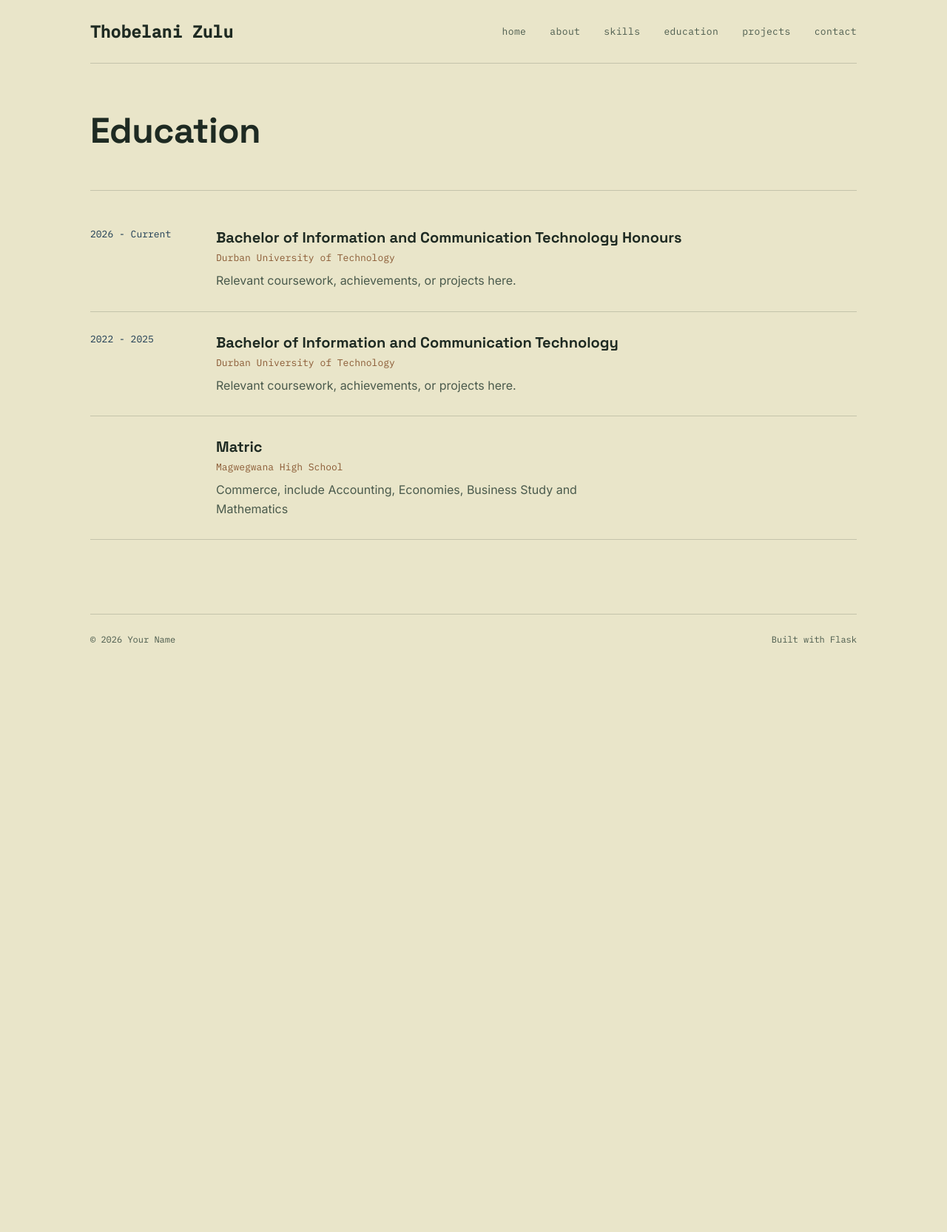
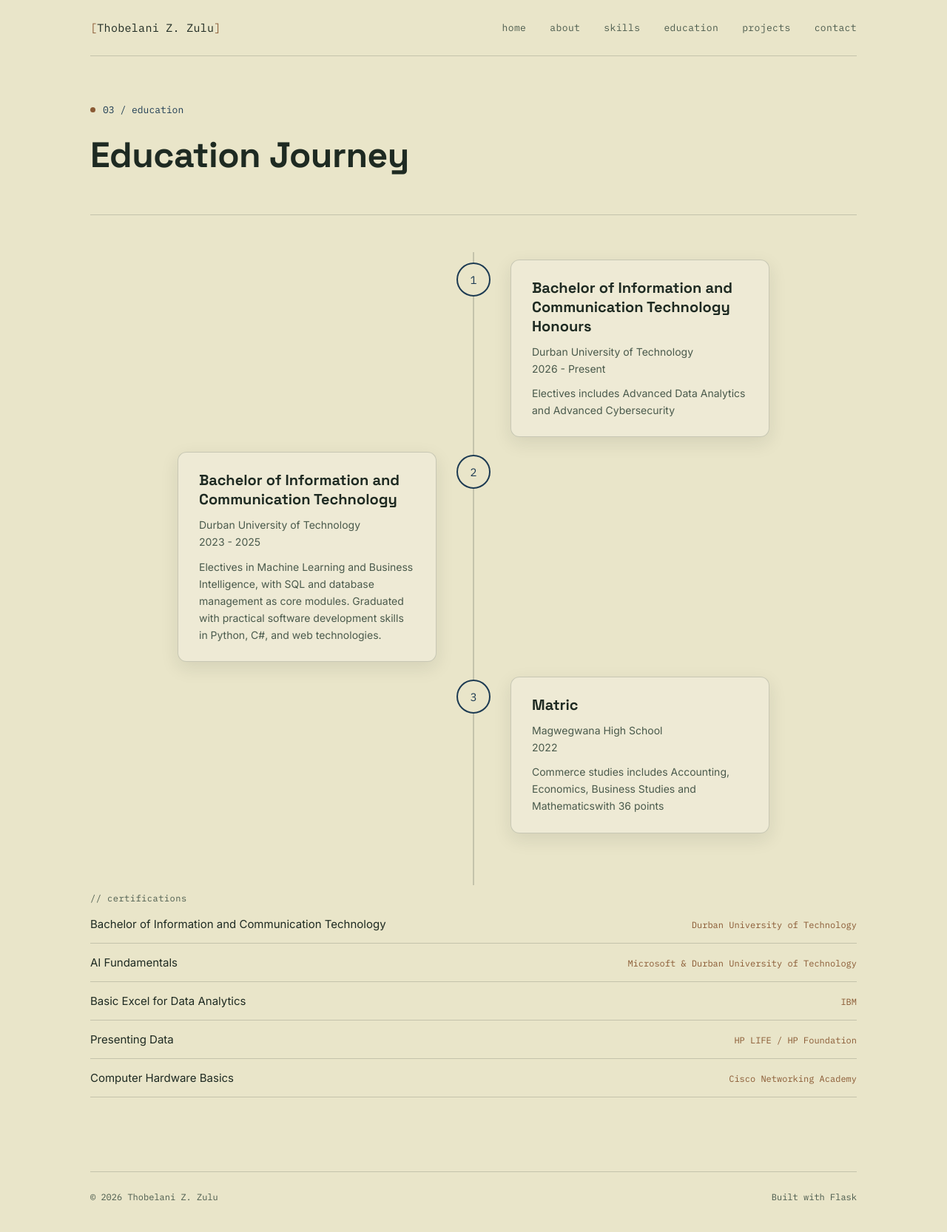
Before and after one commit to Thobelani0107/ThobelaniPortfolio, a Flask app: page /education in a window 1280 px wide. Shown: the whole page at 74% size. Before the commit the page ends 870 px from the top, so only its background shows below. Run offline with Flask 3, Linux system fonts and the light colour scheme.

Commit message:
modified version

```diff
--- a/main.py
+++ b/main.py
@@ -3,67 +3,140 @@ from flask import Flask, render_template
 
 app = Flask(__name__)
 
-PHOTO_FILENAME = "profile.jpg"
+PHOTO_FILENAME = "profile.jpg"  # rename your photo to this and drop it in static/images/
 
-
-PROJECTS = [
-    {
-        "title": "Project One",
-        "description": "Short description of what this project does and why you built it.",
-        "tech": ["Python", "Flask"],
-        "link": "https://github.com/yourusername/project-one",
-        "image": "project-one.png",
+PROFILE = {
+    "name": "Thobelani Z. Zulu",
+    "role": "ICT Graduate",
+    "tagline": "Turning data into decisions, one model at a time.",
+    "location": "Durban, South Africa",
+    "status": "Open to graduate opportunities",
+    "bio": (
+        "Bachelor's graduate in Information Technology with a proactive, curious "
+        "approach to learning and a strong record of translating problems into "
+        "practical, data-driven solutions — including a team-led research project "
+        "that built a real-time taxi demand prediction model to optimize pricing "
+        "decisions. Comfortable working across cross-functional teams, with "
+        "hands-on experience spanning software development, databases, "
+        "automation, and analytics. Motivated by technology's role in building "
+        "smarter, more sustainable systems."
+    ),
+    "core_stack": ["Python", "Flask", "SQL", "Machine Learning", "MySQL", "REST APIs"],
+    "skills": {
+        "Languages": ["Python", "C#", "SQL", "HTML", "CSS"],
+        "Frameworks & Libraries": ["Flask", "Tkinter", "smtplib", "Requests", "BeautifulSoup"],
+        "Data & ML": ["Machine Learning", "Business Intelligence", "Big Data Fundamentals", "Data Modelling", "Predictive Analytics"],
+        "Databases": ["MySQL", "SQL (relational design & querying)"],
+        "APIs & Integrations": ["REST APIs", "Sheety API", "Google Sheets API", "Web Scraping"],
+        "Concepts": ["Object-Oriented Programming", "Full-Stack Web Development", "Agile Teamwork", "Research & Presentation"],
     },
-    {
-        "title": "Project Two",
-        "description": "Short description of what this project does and why you built it.",
-        "tech": ["SQL", "JavaScript"],
-        "link": "https://github.com/yourusername/project-two",
-        "image": "project-two.png",
+    "soft_skills": [
+        "Analytical & Problem-Solving",
+        "Proactive & Eager to Learn",
+        "Collaboration & Teamwork",
+        "Adaptability",
+    ],
+    "socials": {
+        "github": "https://github.com/Thobelani0107",
+        "linkedin": "https://linkedin.com/in/thobelani-zulu-983210326",
+        "email": "mailto:ziyanda1507@gmail.com",
     },
-]
+}
 
 EDUCATION = [
     {
         "school": "Durban University of Technology",
         "qualification": "Bachelor of Information and Communication Technology Honours",
-        "years": "2026 - Current",
-        "details": "Relevant coursework, achievements, or projects here.",
-    },
-    {
+        "years": "2026 - Present",
+        "details": (
+            "Electives includes Advanced Data Analytics and Advanced Cybersecurity "
+        ),
+    },{
         "school": "Durban University of Technology",
         "qualification": "Bachelor of Information and Communication Technology",
-        "years": "2022 - 2025",
-        "details": "Relevant coursework, achievements, or projects here.",
-    },
-    {
+        "years": "2023 - 2025",
+        "details": (
+            "Electives in Machine Learning and Business Intelligence, with SQL "
+            "and database management as core modules. Graduated with practical "
+            "software development skills in Python, C#, and web technologies."
+        ),
+    },{
         "school": "Magwegwana High School",
         "qualification": "Matric",
-        "year": "2022",
-        "details": "Commerce, include Accounting, Economies, Business Study and Mathematics",
+        "years": "2022",
+        "details": (
+            "Commerce studies includes Accounting, Economics, Business Studies and Mathematics"
+            "with 36 points"
+        ),
     },
 ]
 
-PROFILE = {
-    "name": "Your Name",
-    "role": "ICT Graduate",
-    "tagline": "Building reliable systems, one commit at a time.",
-    "location": "Johannesburg, South Africa",
-    "status": "Available for opportunities",
-    "bio": (
-        "I'm a recent ICT graduate interested in software development, "
-        "networks, and problem-solving with code. I like turning "
-        "requirements into working systems, and I'm always learning "
-        "something new."
-    ),
-    "skills": ["Python", "Flask", "SQL", "Networking", "Git", "Linux"],
-    "soft_skills": ["Communication", "Teamwork", "Problem-Solving", "Adaptability", "Time Management"],
-    "socials": {
-        "github": "https://github.com/yourusername",
-        "linkedin": "https://linkedin.com/in/yourusername",
-        "email": "mailto:you@example.com",
+CERTIFICATIONS = [
+    {"name": "Bachelor of Information and Communication Technology", "issuer": "Durban University of Technology"},
+    {"name": "AI Fundamentals", "issuer": "Microsoft & Durban University of Technology"},
+    {"name": "Basic Excel for Data Analytics", "issuer": "IBM"},
+    {"name": "Presenting Data", "issuer": "HP LIFE / HP Foundation"},
+    {"name": "Computer Hardware Basics", "issuer": "Cisco Networking Academy"},
+]
+
+PROJECTS = [
+    {
+        "title": "Real-Time Taxi Demand Prediction",
+        "description": (
+            "Led a team research project to design and build a predictive model "
+            "identifying high-demand taxi zones in real time, applying machine "
+            "learning to historical and live data to support dynamic pricing "
+            "decisions. Responsible for model architecture, team coordination, "
+            "and presenting findings."
+        ),
+        "tech": ["Python", "Machine Learning", "Data Modelling"],
+        "link": "https://github.com/Thobelani0107",
+        "image": "project-taxi-demand.png",
     },
-}
+    {
+        "title": "DUT Lost & Found Web Platform",
+        "description": (
+            "Designed and developed a full-stack lost and found portal for "
+            "Durban University of Technology, building RESTful routes with "
+            "Flask for item submission, search, and retrieval."
+        ),
+        "tech": ["Python", "Flask", "HTML/CSS"],
+        "link": "https://github.com/Thobelani0107",
+        "image": "project-lost-and-found.png",
+    },
+    {
+        "title": "School Library Management System",
+        "description": (
+            "Collaborated with a team to build a library management website "
+            "handling book records, loans, and user accounts. Responsible for "
+            "database design and back-end integration."
+        ),
+        "tech": ["C#", "MySQL"],
+        "link": "https://github.com/Thobelani0107",
+        "image": "project-library-system.png",
+    },
+    {
+        "title": "Automated Birthday Email System",
+        "description": (
+            "Built an automation script that reads a contacts list and sends "
+            "personalized birthday emails automatically, integrating smtplib "
+            "for delivery and the Sheety API to read/write Google Sheets."
+        ),
+        "tech": ["Python", "smtplib", "Sheety API"],
+        "link": "https://github.com/Thobelani0107",
+        "image": "project-birthday-email.png",
+    },
+    {
+        "title": "Pomodoro Timer",
+        "description": (
+            "Developed a desktop productivity timer with a Tkinter GUI, "
+            "supporting configurable work and break intervals."
+        ),
+        "tech": ["Python", "Tkinter"],
+        "link": "https://github.com/Thobelani0107",
+        "image": "project-pomodoro.png",
+    },
+]
 
 
 def get_context(**extra):
@@ -95,7 +168,10 @@ def skills():
 
 @app.route("/education")
 def education():
-    return render_template("education.html", **get_context(education=EDUCATION))
+    return render_template(
+        "education.html",
+        **get_context(education=EDUCATION, certifications=CERTIFICATIONS)
+    )
 
 
 @app.route("/projects")
--- a/static/css/style.css
+++ b/static/css/style.css
@@ -434,69 +457,129 @@ footer {
   color: var(--copper);
 }
 
-/* ---------- Soft skills variant ---------- */
+/* ---------- Education timeline ---------- */
 
-.skills-section + .skills-section {
-  padding-top: 0;
-  border-top: none;
+.edu-timeline {
+  position: relative;
+  max-width: 900px;
+  margin: 0 auto;
+  padding-bottom: 60px;
 }
 
-.skill-chip.soft {
-  color: var(--copper);
-  border-color: rgba(138, 90, 52, 0.35);
+.edu-timeline::after {
+  content: '';
+  position: absolute;
+  width: 2px;
+  background: var(--line);
+  top: 0;
+  bottom: 0;
+  left: 50%;
+  margin-left: -1px;
 }
 
-.skill-chip.soft:hover {
-  background: rgba(255, 255, 255, 0.4);
+.edu-node {
+  padding: 10px 50px;
+  position: relative;
+  width: 50%;
 }
 
-/* ---------- Education timeline ---------- */
+.edu-node.left {
+  left: 0;
+}
 
-.timeline {
+.edu-node.right {
+  left: 50%;
+}
+
+.edu-marker {
+  width: 46px;
+  height: 46px;
+  border-radius: 50%;
+  background: var(--bg);
+  border: 2px solid var(--accent);
+  color: var(--accent);
+  font-family: 'IBM Plex Mono', monospace;
+  font-size: 15px;
+  display: flex;
+  align-items: center;
+  justify-content: center;
+  position: absolute;
+  top: 14px;
+  z-index: 2;
+}
+
+.edu-node.left .edu-marker {
+  right: -23px;
+}
+
+.edu-node.right .edu-marker {
+  left: -23px;
+}
+
+.edu-card {
+  background: rgba(255, 255, 255, 0.22);
+  border: 1px solid var(--line);
+  border-radius: 12px;
+  padding: 24px 28px;
+  box-shadow: 0 8px 24px rgba(30, 42, 34, 0.1);
+}
+
+.edu-card h2 {
+  font-family: 'Space Grotesk', sans-serif;
+  font-size: 20px;
+  color: var(--ink);
+  margin-bottom: 10px;
+}
+
+.edu-card p {
+  color: var(--ink-soft);
+  line-height: 1.65;
+  font-size: 14px;
+}
+
+.edu-details {
+  margin-top: 10px;
+}
+
+/* ---------- Certifications ---------- */
+
+.cert-section {
+  padding-top: 10px;
+  padding-bottom: 100px;
+}
+
+.cert-list {
   display: flex;
   flex-direction: column;
   gap: 0;
-  padding-bottom: 100px;
 }
 
-.timeline-item {
-  display: grid;
-  grid-template-columns: 140px 1fr;
-  gap: 30px;
-  padding: 28px 0;
+.cert-item {
+  display: flex;
+  justify-content: space-between;
+  align-items: baseline;
+  gap: 20px;
+  padding: 16px 0;
   border-bottom: 1px solid var(--line);
 }
 
-.timeline-item:first-child {
+.cert-item:first-child {
   padding-top: 0;
 }
 
-.timeline-years {
-  font-family: 'IBM Plex Mono', monospace;
-  font-size: 13px;
-  color: var(--accent);
+.cert-name {
+  font-size: 15px;
+  color: var(--ink);
 }
 
-.timeline-body h3 {
-  font-family: 'Space Grotesk', sans-serif;
-  font-size: 20px;
-  margin-bottom: 6px;
+.cert-issuer {
+  font-family: 'IBM Plex Mono', monospace;
+  font-size: 12px;
+  color: var(--copper);
+  white-space: nowrap;
 }
 
-.timeline-school {
-  font-family: 'IBM Plex Mono', monospace;
-  font-size: 13px;
-  color: var(--copper);
-  margin-bottom: 10px;
-}
-
-.timeline-body p {
-  color: var(--ink-soft);
-  line-height: 1.6;
-  max-width: 560px;
-}
-
-/* ---------- Projects grid (sketch layout: alternating left/right via markup order) ---------- */
+/* ---------- Projects grid ---------- */
 
 .project-grid {
   display: grid;
--- a/templates/About.html
+++ b/templates/About.html
@@ -3,6 +3,7 @@
 
 {% block content %}
 <section class="page-hero">
+  <div class="eyebrow">01 / about</div>
   <h1>About Me</h1>
 </section>
 
--- a/templates/Contact.html
+++ b/templates/Contact.html
@@ -3,6 +3,7 @@
 
 {% block content %}
 <section class="page-hero">
+  <div class="eyebrow">05 / contact</div>
   <h1>Get In Touch</h1>
   <p class="page-subtitle">Feel free to reach out — I'm {{ profile.status.lower() }}.</p>
 </section>
--- a/templates/Education.html
+++ b/templates/Education.html
@@ -3,19 +3,35 @@
 
 {% block content %}
 <section class="page-hero">
-  <h1>Education</h1>
+  <div class="eyebrow">03 / education</div>
+  <h1>Education Journey</h1>
 </section>
 
-<section class="timeline">
+<div class="edu-timeline">
   {% for item in education %}
-    <div class="timeline-item">
-      <div class="timeline-years">{{ item.years }}</div>
-      <div class="timeline-body">
-        <h3>{{ item.qualification }}</h3>
-        <div class="timeline-school">{{ item.school }}</div>
-        <p>{{ item.details }}</p>
+    <div class="edu-node {% if loop.index0 is even %}right{% else %}left{% endif %}">
+      <div class="edu-marker">{{ loop.index }}</div>
+      <div class="edu-card">
+        <h2>{{ item.qualification }}</h2>
+        <p>
+          {{ item.school }}<br>
+          {{ item.years }}
+        </p>
+        <p class="edu-details">{{ item.details }}</p>
       </div>
     </div>
   {% endfor %}
+</div>
+
+<section class="cert-section">
+  <div class="skills-label">// certifications</div>
+  <div class="cert-list">
+    {% for cert in certifications %}
+      <div class="cert-item">
+        <span class="cert-name">{{ cert.name }}</span>
+        <span class="cert-issuer">{{ cert.issuer }}</span>
+      </div>
+    {% endfor %}
+  </div>
 </section>
 {% endblock %}
--- a/templates/base.html
+++ b/templates/base.html
@@ -11,7 +11,7 @@
   <div class="container">
 
     <nav class="nav">
-      <a href="{{ url_for('home') }}" class="nav-logo"><h1>Thobelani Zulu</h1></span></a>
+      <a href="{{ url_for('home') }}" class="nav-logo"><span class="bracket">[</span>{{ profile.name }}<span class="bracket">]</span></a>
       <div class="nav-links">
         <a href="{{ url_for('home') }}">home</a>
         <a href="{{ url_for('about') }}">about</a>
```
Also changed, not shown: other parts of static/css/style.css (+74 -28 lines), templates/Skills.html (+12 -8 lines), templates/index.html (+5 -4 lines).
